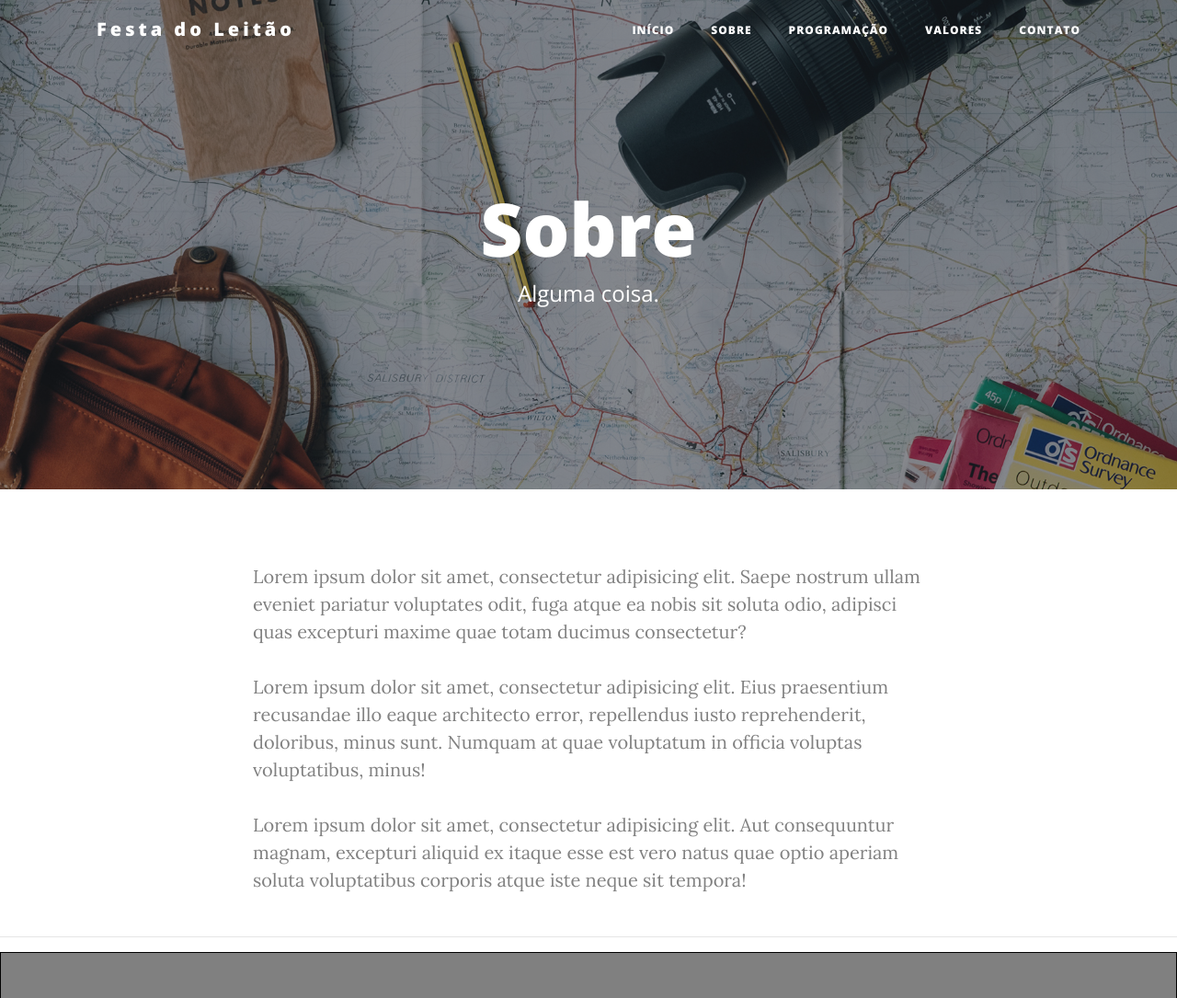
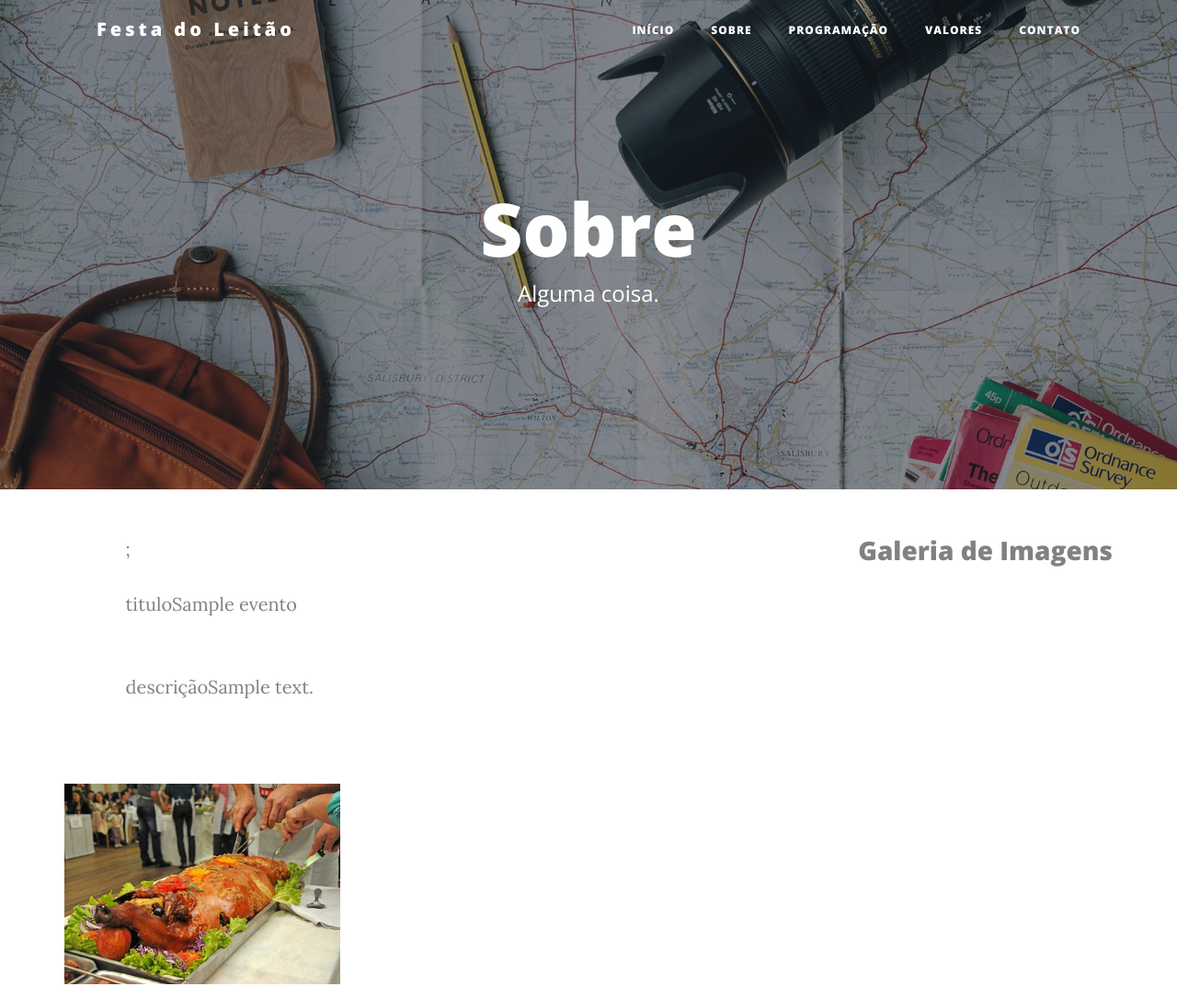
Before and after one commit to JonasKuhn/dsv-evento-IERCABC, a PHP site: page /index.php?url=sobre in a window 1280 px wide. Shown: the top 1085 px of the page at 92% size. Run offline with PHP 8.4, Linux system fonts and the light colour scheme; tables that the repository leaves empty hold one stand-in row (values such as "Sample post").

Commit message:
# dsv-evento-IERCABC  'sobre'.
sobre esta puxando informações do banco e acrescentada espaço pra imagens

```diff
--- a/view/sobre.php
+++ b/view/sobre.php
@@ -1,6 +1,10 @@
+
+
+
 <?php
 //Menu
 include './menu.php';
+include '../conexao.php';
 ?>
 <!-- Page Header -->
 <header class="masthead" style="background-image: url('../img/sobre-bg.jpg')">
@@ -21,11 +25,34 @@ include './menu.php';
 <div class="container">
     <div class="row">
         <div class="col-lg-8 col-md-10 mx-auto">
-            <p>Lorem ipsum dolor sit amet, consectetur adipisicing elit. Saepe nostrum ullam eveniet pariatur voluptates odit, fuga atque ea nobis sit soluta odio, adipisci quas excepturi maxime quae totam ducimus consectetur?</p>
-            <p>Lorem ipsum dolor sit amet, consectetur adipisicing elit. Eius praesentium recusandae illo eaque architecto error, repellendus iusto reprehenderit, doloribus, minus sunt. Numquam at quae voluptatum in officia voluptas voluptatibus, minus!</p>
-            <p>Lorem ipsum dolor sit amet, consectetur adipisicing elit. Aut consequuntur magnam, excepturi aliquid ex itaque esse est vero natus quae optio aperiam soluta voluptatibus corporis atque iste neque sit tempora!</p>
+            <?php
+
+                $sql = "Select titulo_sobre, descricao_sobre "
+                      . "from tb_sobre_evento";
+
+                $query = $pdo->query($sql);
+                while($dados = $query->fetch()) {
+
+
+                $titulo_sobre = $dados ['titulo_sobre'];
+                $descricao_sobre = $dados ['descricao_sobre'];
+
+
+            ?>;
+
+            <p>titulo<?= $titulo_sobre;?><br><br> <br>
+
+            descrição<?= $descricao_sobre;?><br><br><br> </p>
+
+            <?php
+                  }
+            ?>
         </div>
+
+
+        <h3>Galeria de Imagens</h3>
+        <img src="../img/1.jpg" alt="">
     </div>
+
 </div>
-
 <hr>
```
